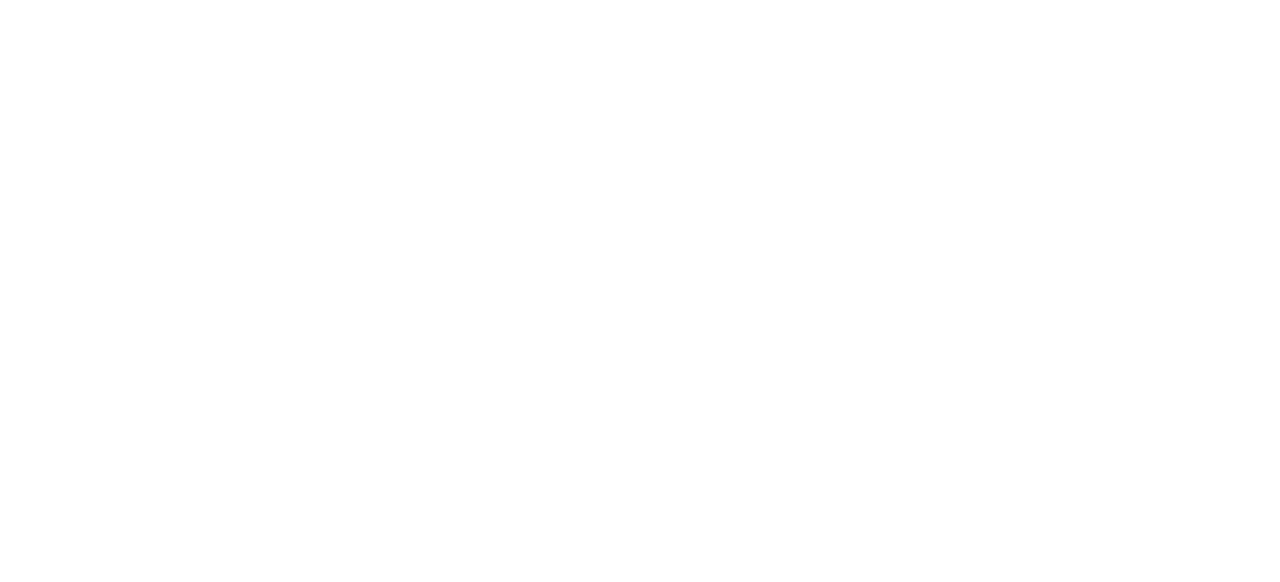
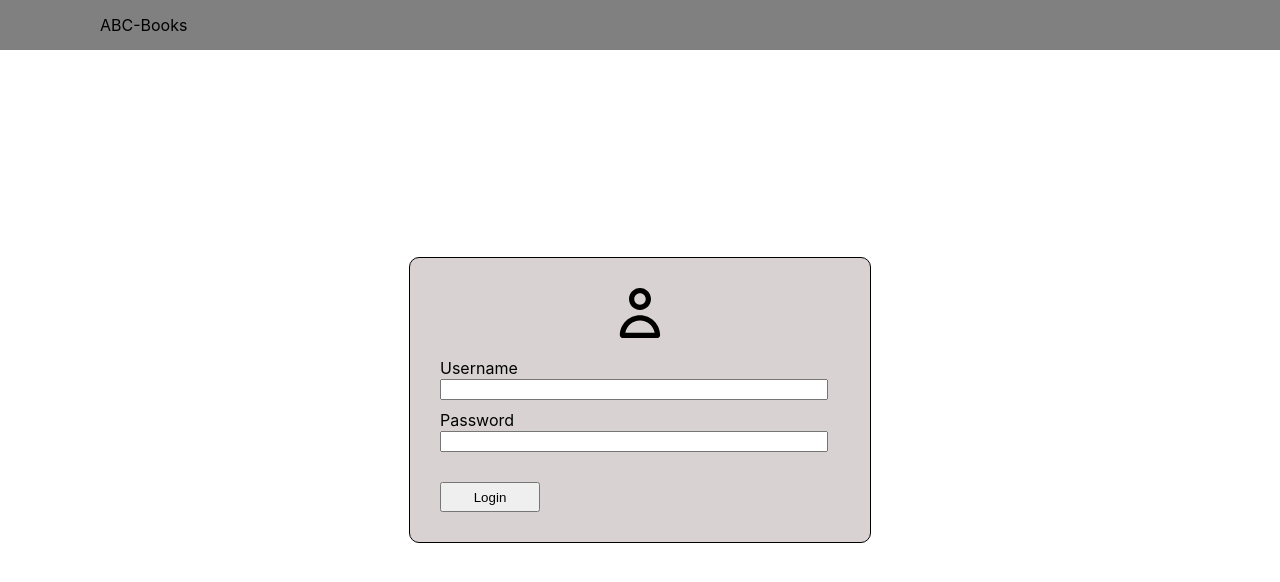
Before and after one commit to waternoice/ABC-Book, a React (Create React App) app in the folder abcbook/: page / in a window 1280 px wide. Before the commit this address had no page. Shown: the top 582 px of the page. Built offline with nearby package versions, Linux system fonts and the light colour scheme.

Commit message:
added login page, complete basic html, added mock user data

```diff
--- a/abcbook/src/App.tsx
+++ b/abcbook/src/App.tsx
@@ -4,11 +4,15 @@
 import Books from './pages/Books';
 import Users from './pages/Users';
 import Analyse from './pages/Analyse';
+import Header from './components/layout/Header';
+import Login from './pages/Login';
 
 function App() {
     return (
         <BrowserRouter>
+            <Header />
             <Routes>
+                <Route path="/" element={<Login />} />
                 <Route path="/books" element={<Books />} />
                 <Route path="/users" element={<Users />} />
                 <Route path="/analyse" element={<Analyse />} />
--- /dev/null
+++ b/abcbook/src/components/layout/Header.module.css
@@ -0,0 +1,24 @@
+.headerContainer {
+    max-width: 100%;
+    height: 50px;
+    background-color: gray;
+    display: flex;
+    align-items: center;
+    justify-content: space-between;
+    padding: 0 100px;
+}
+
+.headerLinks {
+    text-decoration: none;
+    color: black;
+    padding-left: 30px;
+}
+
+@media only screen and (max-width: 600px) {
+    .headerContainer {
+        padding: 0 30px;
+    }
+    .headerLinks {
+        padding-left: 20px;
+    }
+}
--- /dev/null
+++ b/abcbook/src/components/layout/Header.tsx
@@ -0,0 +1,39 @@
+import React, { useState } from 'react';
+import classes from './Header.module.css';
+import { Link } from 'react-router-dom';
+
+const Books = () => {
+    const [isLogin, setIsLogin] = useState(false);
+    const [isUser, setIsUser] = useState(false);
+
+    if (Math.random() > 0.5) {
+        setIsLogin(true);
+    }
+    if (Math.random() > 0.5) {
+        console.log('i am a user');
+        setIsUser(true);
+    }
+    return (
+        <div className={classes.headerContainer}>
+            <div>ABC-Books</div>
+
+            {isLogin && (
+                <div>
+                    <Link to="/books" className={classes.headerLinks}>
+                        Books
+                    </Link>
+                    {!isUser && (
+                        <Link to="/users" className={classes.headerLinks}>
+                            User
+                        </Link>
+                    )}
+                    <Link to="/analyse" className={classes.headerLinks}>
+                        Analyse
+                    </Link>
+                </div>
+            )}
+        </div>
+    );
+};
+
+export default Books;
--- /dev/null
+++ b/abcbook/src/pages/Login.module.css
@@ -0,0 +1,60 @@
+.formContainer {
+    display: flex;
+    justify-content: center;
+    align-items: center;
+    height: 100vh;
+    margin-top: -50px;
+}
+
+.formLogo {
+    height: 50px;
+    width: 50px;
+    align-self: center;
+    padding-bottom: 20px;
+}
+
+.form {
+    display: flex;
+    flex-direction: column;
+    padding: 30px;
+    border-radius: 10px;
+    border: 1px solid black;
+    width: 400px;
+    background-color: rgb(216, 210, 210);
+}
+
+.formLabel {
+    padding-bottom: 10px;
+}
+
+.formInput {
+    width: 95%;
+}
+
+.formButton {
+    margin-top: 20px;
+    width: 100px;
+    height: 30px;
+}
+
+@media only screen and (max-width: 600px) {
+    .formContainer {
+        height: 80vh;
+    }
+    .form {
+        border: none;
+        border-radius: 0;
+        padding: 0;
+        width: 85%;
+        background-color: transparent;
+    }
+
+    .formButton {
+        width: 97%;
+    }
+
+    .formLabel {
+        padding-bottom: 20px;
+        width: 100%;
+    }
+}
--- /dev/null
+++ b/abcbook/src/pages/Login.tsx
@@ -0,0 +1,25 @@
+import classes from './Login.module.css';
+import logo from '../assets/user.svg';
+
+const Login = () => {
+    return (
+        <div className={classes.formContainer}>
+            <form className={classes.form}>
+                <img src={logo} alt="user-logo" className={classes.formLogo} />
+                <div className={classes.formLabel}>
+                    <label htmlFor="username">Username</label>
+                    <input type="username" id="text" className={classes.formInput} required />
+                </div>
+                <div className={classes.formLabel}>
+                    <label htmlFor="password">Password</label>
+                    <input type="password" id="password" className={classes.formInput} required />
+                </div>
+                <div>
+                    <button className={classes.formButton}>Login</button>
+                </div>
+            </form>
+        </div>
+    );
+};
+
+export default Login;
```
Also changed, not shown: abcbook/src/mockData/mockData.tsx (added, +49 -0 lines), abcbook/src/assets/user.svg (added).
